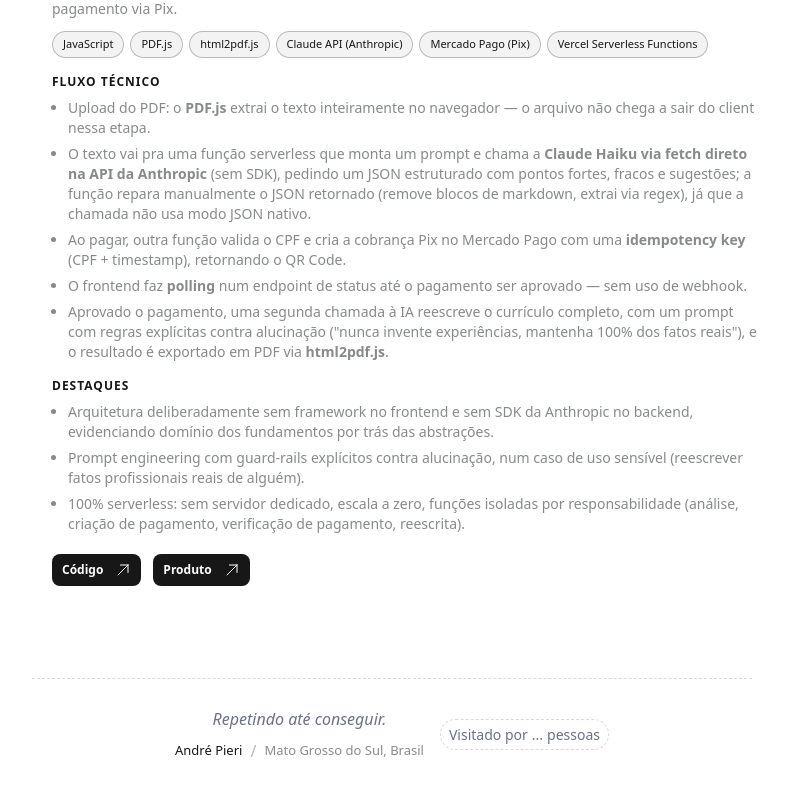
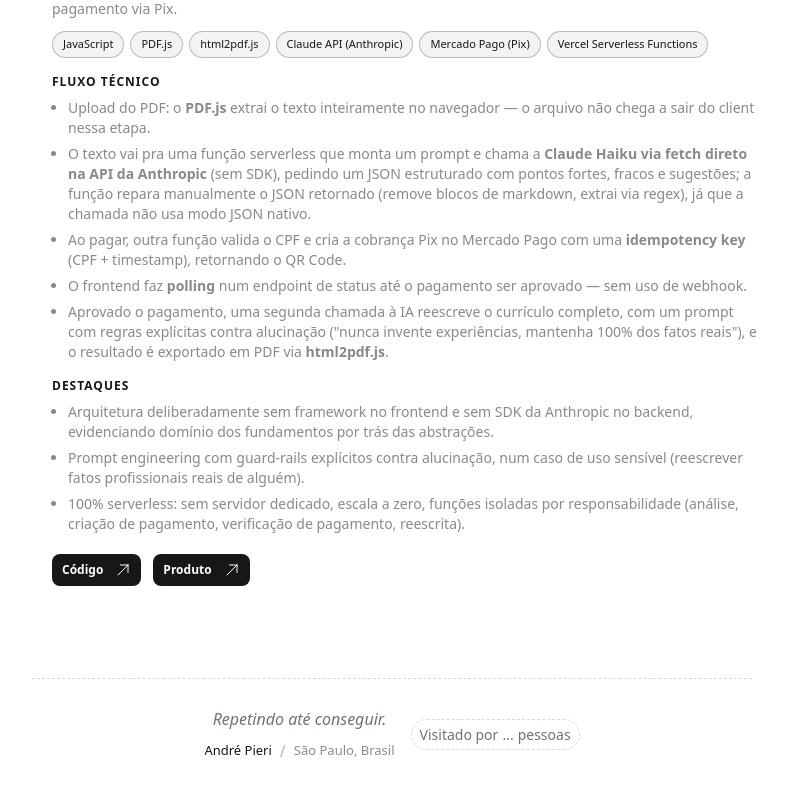
Before and after one commit to dzn0/portfolio, a Next.js app: page /projects in a window 1280 px wide. Shown: the part 2573-3368 px from the top of the page, without its empty margins (248-1035 px from the left). Built offline with nearby package versions, Linux system fonts and the light colour scheme; no server answers; a web font is replaced by a local one.

Commit message:
Ms -> Sp fix

```diff
--- a/src/app/layout.tsx
+++ b/src/app/layout.tsx
@@ -75,7 +75,7 @@ export default function RootLayout({ children }: LayoutProps<"/">) {
               <div className="flex justify-center gap-2 items-center mt-2">
                 <span className="text-foreground text-[13px]">André Pieri</span>
                 <span className="text-[#6a7282]/50">/</span>
-                <span className="text-foreground/50 text-[13px]">Mato Grosso do Sul, Brasil</span>
+                <span className="text-foreground/50 text-[13px]">São Paulo, Brasil</span>
               </div>
             </div>
             <div className="mt-2 sm:mt-0 flex text-[#6a7282] font-medium text-[14px] border border-project w-fit mx-auto sm:mx-0 rounded-3xl p-1 px-2 gap-1 border-dashed">
```
